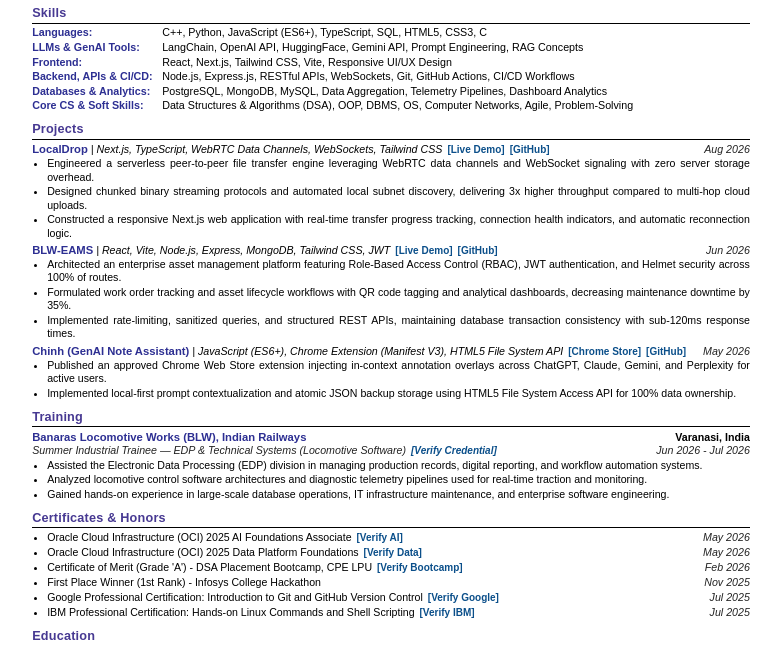
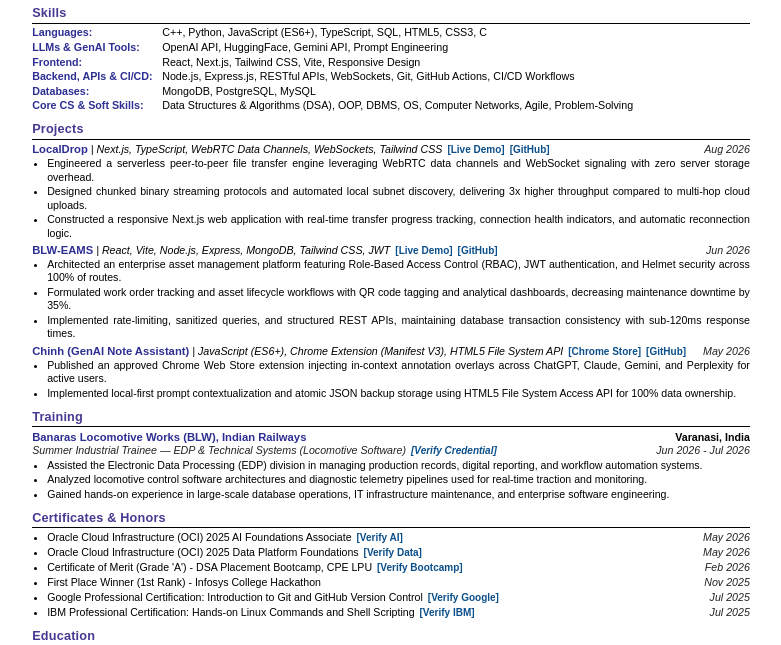
Before and after one commit to shivansh01-24/Portlo3d, a plain HTML site: page public/shivansh_srivastava_fis.html in a window 1280 px wide. Shown: the part 82-727 px from the top of the page, without its empty margins (249-1030 px from the left). Drawn offline with Linux system fonts and the light colour scheme.

Commit message:
fix(resume): refine skills in shivansh_srivastava_fis per requested adjustments

```diff
--- a/public/shivansh_srivastava_fis.html
+++ b/public/shivansh_srivastava_fis.html
@@ -187,19 +187,19 @@
     </div>
     <div class="skills-row">
       <div class="skills-label">LLMs &amp; GenAI Tools:</div>
-      <div class="skills-val">LangChain, OpenAI API, HuggingFace, Gemini API, Prompt Engineering, RAG Concepts</div>
+      <div class="skills-val">OpenAI API, HuggingFace, Gemini API, Prompt Engineering</div>
     </div>
     <div class="skills-row">
       <div class="skills-label">Frontend:</div>
-      <div class="skills-val">React, Next.js, Tailwind CSS, Vite, Responsive UI/UX Design</div>
+      <div class="skills-val">React, Next.js, Tailwind CSS, Vite, Responsive Design</div>
     </div>
     <div class="skills-row">
       <div class="skills-label">Backend, APIs &amp; CI/CD:</div>
       <div class="skills-val">Node.js, Express.js, RESTful APIs, WebSockets, Git, GitHub Actions, CI/CD Workflows</div>
     </div>
     <div class="skills-row">
-      <div class="skills-label">Databases &amp; Analytics:</div>
-      <div class="skills-val">PostgreSQL, MongoDB, MySQL, Data Aggregation, Telemetry Pipelines, Dashboard Analytics</div>
+      <div class="skills-label">Databases:</div>
+      <div class="skills-val">MongoDB, PostgreSQL, MySQL</div>
     </div>
     <div class="skills-row">
       <div class="skills-label">Core CS &amp; Soft Skills:</div>
```
Also changed, not shown: shivansh_srivastava_fis.html (+4 -4 lines), 2 other files.
